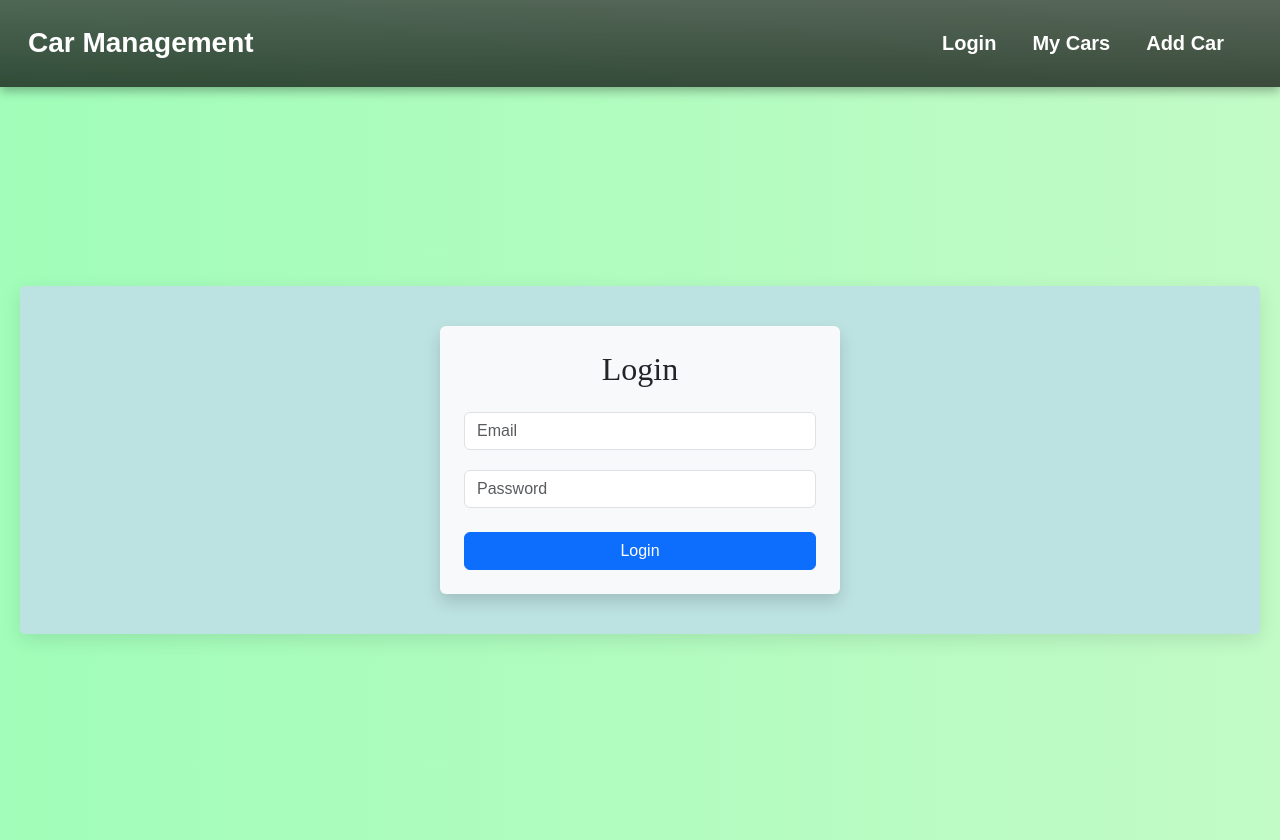
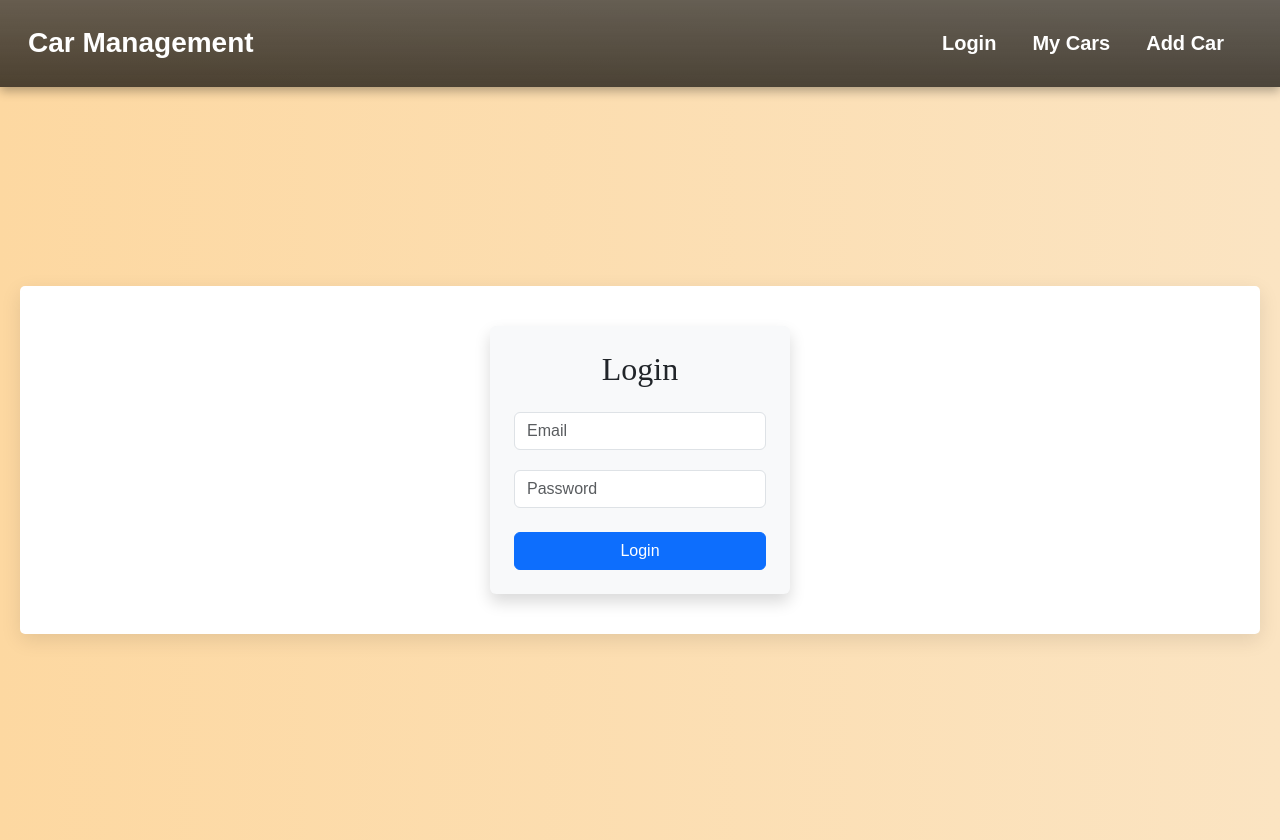
Before and after one commit to anuragino/CAR, a React (Vite) app in the folder client/: page /login in a window 1280 px wide. Built offline with nearby package versions, Linux system fonts and the light colour scheme.

Commit message:
updated ui

```diff
--- a/client/src/pages/HomePage.jsx
+++ b/client/src/pages/HomePage.jsx
@@ -11,7 +11,7 @@ const HomePage = () => {
     <div className="homepage-container d-flex justify-content-center align-items-center">
       <div className="row justify-content-center text-center">
         <div className="col-md-10 col-lg-8">
-          <h1 className="display-4 text-dark b">Welcome to the Car Manager</h1>
+          <h1 className="display-4 text-dark -b"> Car Manager</h1>
           <p className="lead text-dark">Manage your cars effortlessly!</p>
 
           <div className="d-flex flex-column flex-md-row justify-content-center gap-3 mt-4">
--- a/client/src/styles/HomePage.css
+++ b/client/src/styles/HomePage.css
@@ -1,11 +1,11 @@
 .homepage-container {
   height: 100vh; /* Full viewport height */
   padding: 20px;
-  background: linear-gradient(to right, #a1fdb9, #c2fbc6) /* Lighter blue gradient background */
+  background: linear-gradient(to right, #fdd8a1, #fbe4c2);  /* Lighter blue gradient background */
 }
 
 .row {
-  background: #bdf2f7; /* White background for content */
+  background: #ffffff; /* White background for content */
   padding: 40px;
   border-radius: 15px;
   box-shadow: 0 6px 20px rgba(0, 0, 0, 0.1);
--- a/client/src/styles/Navbar.css
+++ b/client/src/styles/Navbar.css
@@ -3,7 +3,7 @@
   justify-content: space-between;
   align-items: center;
   padding: 20px 30px;
-  background: linear-gradient(to right, #5fffef, #7be8fe);
+  background: linear-gradient(to right, #fdd8a1, #fbe4c2);
   color: white;
   box-shadow: 0 4px 15px rgba(0, 0, 0, 0.1);
   border-radius: 10px;
@@ -41,7 +41,7 @@
 }
 
 .navbar-links a:hover {
-  background-color: #0056b3;
+  background-color: #b37a00;
   transform: scale(1.05);
 }
 
--- a/client/src/styles/ProductCreationPage.css
+++ b/client/src/styles/ProductCreationPage.css
@@ -2,11 +2,11 @@
   height: 105vh; /* Full viewport height */
   padding: 1px;
   margin-top: 37px;
-  background: linear-gradient(to right, #a1c4fd, #c2e9fb); /* Light blue gradient background */
+  background: linear-gradient(to right, #fdd8a1, #fbe4c2); /* Light blue gradient background */
 }
 
 .row {
-  background: #bde2e2; /* White background for content */
+  background: #ffffff; /* White background for content */
   padding: 40px;
   border-radius: 5px;
   box-shadow: 0 6px 20px rgba(0, 0, 0, 0.1);
--- a/client/src/styles/ProductDetailPage.css
+++ b/client/src/styles/ProductDetailPage.css
@@ -2,7 +2,7 @@
   height: 95vh; /* Full viewport height */
   padding: 20px;
   margin-top: 80px; /* Added margin to prevent overlap with the navbar */
-  background: linear-gradient(to right, #a1fdb9, #c2fbc6); /* Light blue gradient background */
+  background: linear-gradient(to right, #fdd8a1, #fbe4c2);  /* Light blue gradient background */
 }
 
 .product-detail-box {
--- a/client/src/styles/ProductListPage.css
+++ b/client/src/styles/ProductListPage.css
@@ -2,7 +2,7 @@
   height: 95vh; /* Full viewport height */
   padding: 20px;
   margin-top: 80px; /* Added margin to prevent overlap with the navbar */
-  background: linear-gradient(to right, #a1fdb9, #c2fbc6); /* Light blue gradient background */
+  background: linear-gradient(to right, #fdd8a1, #fbe4c2);  /* Light blue gradient background */
 }
 
 .product-list-box {
--- a/client/src/styles/global.css
+++ b/client/src/styles/global.css
@@ -2,7 +2,7 @@ body {
   margin: 0;
   font-family: 'Poppins', sans-serif;
   line-height: 1.6;
-  background: linear-gradient(to right, #a1fdb9, #c2fbc6);
+  background: linear-gradient(to right, #fdd8a1, #fbe4c2);
   color: #333;
   background-size: cover;
   background-attachment: fixed;
@@ -37,7 +37,7 @@ a:hover {
 button {
   cursor: pointer;
   border: none;
-  background-color: #1dd87a;
+  background-color: #d89a1d;
   color: white;
   padding: 12px 20px;
   border-radius: 30px;
--- a/client/src/styles/login.css
+++ b/client/src/styles/login.css
@@ -2,12 +2,12 @@
   height: 95vh;
   padding: 20px;
   margin-top: 80px;
-  background: linear-gradient(to right, #a1fdb9, #c2fbc6);
+  background: linear-gradient(to right, #fdd8a1, #fbe4c2);
 }
 
 .login-box {
-  max-width: 400px;
+  max-width: 300px;
   padding: 40px;
-  border-radius: 10px;
-  box-shadow: 0 4px 15px rgba(0, 0, 0, 0.1);
+  border-radius: 20px;
+  box-shadow: 0 4px 15px rgba(42, 41, 40, 0.1);
 }
```
Also changed, not shown: 1 other file (tests, documents, lock files or other folders).
